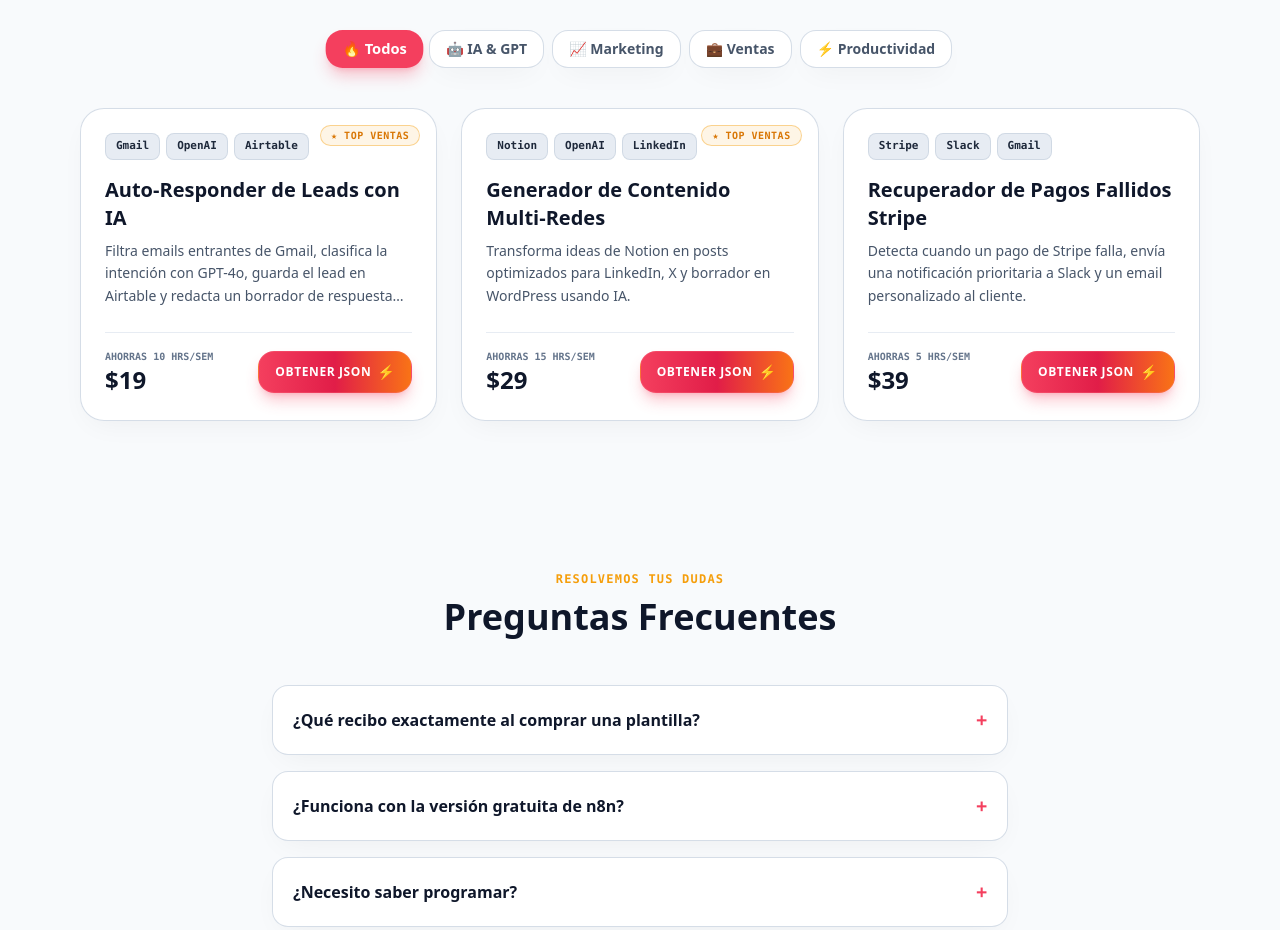
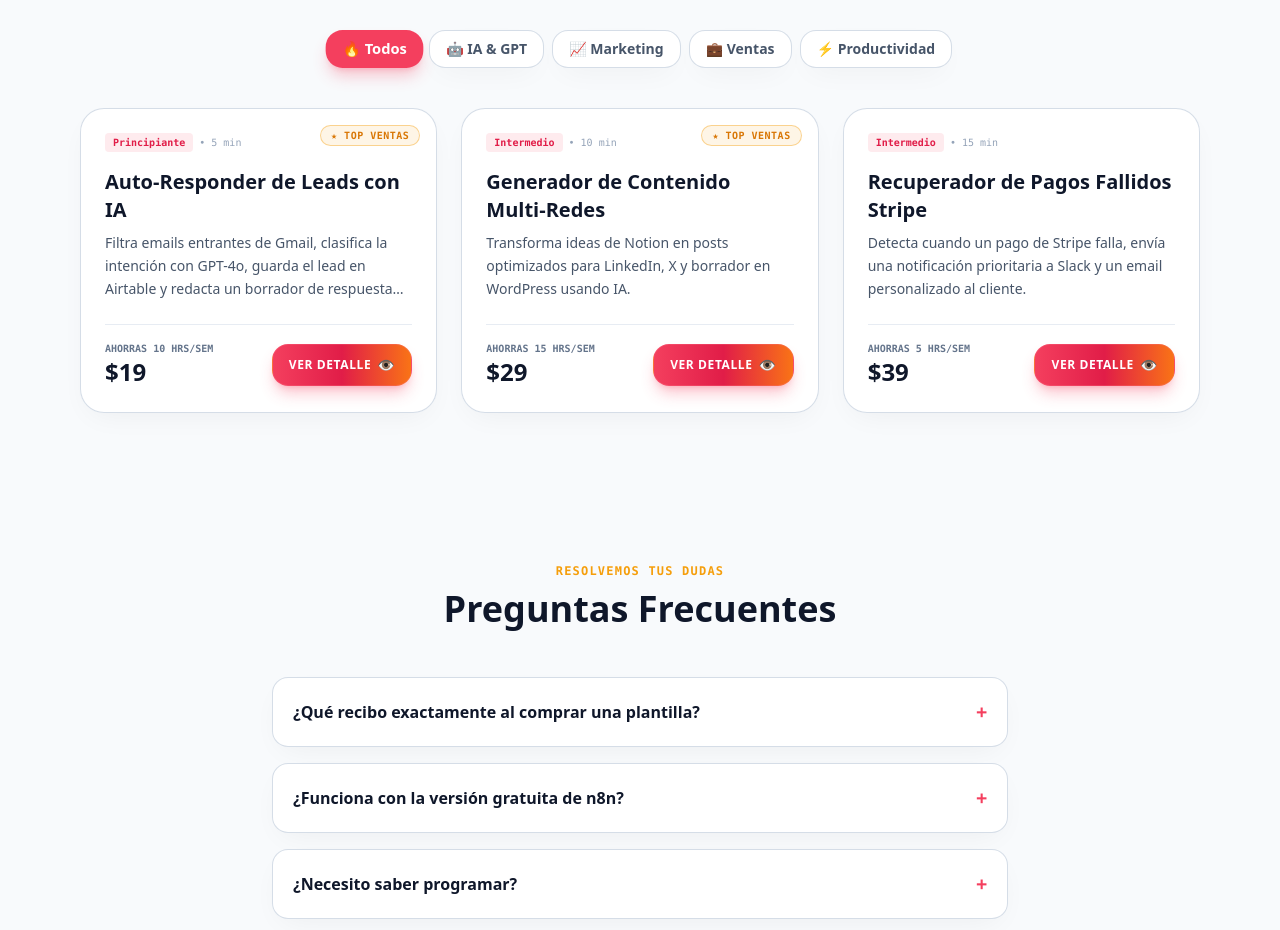
Before and after one commit to axiom-systemstech/n8nflow, a Next.js app: page / in a window 1280 px wide. Shown: the part 1540-2470 px from the top of the page. Built offline with nearby package versions, Linux system fonts and the light colour scheme.

Commit message:
Add onSelect prop to WorkflowCard component
Updated WorkflowCard component to include onSelect prop and handle click events for selection.

```diff
--- a/src/components/WorkflowCard.tsx
+++ b/src/components/WorkflowCard.tsx
@@ -4,13 +4,16 @@
 
 interface WorkflowCardProps {
   workflow: Workflow;
+  onSelect: (workflow: Workflow) => void;
 }
 
-export default function WorkflowCard({ workflow }: WorkflowCardProps) {
+export default function WorkflowCard({ workflow, onSelect }: WorkflowCardProps) {
   return (
-    <div className="glass-panel rounded-3xl p-6 flex flex-col justify-between relative overflow-hidden transition-all duration-300 hover:-translate-y-1.5 shadow-xl group">
+    <div
+      onClick={() => onSelect(workflow)}
+      className="glass-panel rounded-3xl p-6 flex flex-col justify-between relative overflow-hidden transition-all duration-300 hover:-translate-y-1.5 shadow-xl group cursor-pointer"
+    >
 
-      {/* Badge de 'Destacado' */}
       {workflow.featured && (
         <div className="absolute top-4 right-4 px-2.5 py-0.5 rounded-full text-[10px] font-mono font-bold uppercase tracking-wider bg-amber-500/10 border border-amber-500/40 text-amber-600 dark:text-amber-400">
           ★ Top Ventas
@@ -18,32 +21,25 @@
       )}
 
       <div>
-        {/* Apps / Integraciones */}
-        <div className="flex flex-wrap gap-1.5 mb-4">
-          {workflow.apps.map((app, index) => (
-            <span
-              key={index}
-              className="text-[11px] font-mono px-2.5 py-1 rounded-lg bg-slate-200/80 dark:bg-slate-800/60 border border-slate-300/80 dark:border-slate-700/40 text-slate-800 dark:text-slate-300 font-semibold"
-            >
-              {app}
-            </span>
-          ))}
+        <div className="flex flex-wrap items-center gap-1.5 mb-4">
+          <span className="text-[10px] font-mono font-bold px-2 py-0.5 rounded bg-rose-500/10 text-rose-600 dark:text-rose-400">
+            {workflow.difficulty}
+          </span>
+          <span className="text-[10px] font-mono text-slate-400">
+            • {workflow.setupTime}
+          </span>
         </div>
 
-        {/* Título de la Plantilla */}
         <h3 className="text-xl font-bold text-slate-900 dark:text-white mb-2 group-hover:text-rose-500 transition-colors">
           {workflow.title}
         </h3>
 
-        {/* Descripción corta */}
         <p className="text-slate-600 dark:text-slate-400 text-sm line-clamp-3 mb-6 leading-relaxed">
           {workflow.description}
         </p>
       </div>
 
-      {/* Footer de la tarjeta: Precio y Acción */}
       <div className="pt-4 border-t border-slate-200/80 dark:border-slate-800/60 flex items-center justify-between mt-auto">
-
         <div>
           <span className="block text-[10px] text-slate-500 dark:text-slate-400 uppercase font-mono font-bold">
             Ahorras {workflow.timeSaved}
@@ -53,17 +49,16 @@
           </span>
         </div>
 
-        {/* Botón 3D Tactil con Gradiente de Alto Contraste */}
-        <a
-          href={workflow.gumroadUrl}
-          target="_blank"
-          rel="noopener noreferrer"
-          className="px-4 py-2.5 rounded-2xl bg-gradient-to-r from-rose-500 via-rose-600 to-orange-500 text-white font-black text-xs uppercase tracking-wider flex items-center gap-1.5 shadow-lg shadow-rose-500/30 hover:shadow-rose-500/50 hover:scale-105 active:scale-95 transition-all duration-200 border border-rose-400/30"
+        <button
+          onClick={(e) => {
+            e.stopPropagation();
+            onSelect(workflow);
+          }}
+          className="px-4 py-2.5 rounded-2xl bg-gradient-to-r from-rose-500 via-rose-600 to-orange-500 text-white font-black text-xs uppercase tracking-wider flex items-center gap-1.5 shadow-lg shadow-rose-500/30 hover:scale-105 active:scale-95 transition-all duration-200 border border-rose-400/30"
         >
-          <span>Obtener JSON</span>
-          <span className="text-sm">⚡</span>
-        </a>
-
+          <span>Ver Detalle</span>
+          <span className="text-sm">👁️</span>
+        </button>
       </div>
 
     </div>
```
